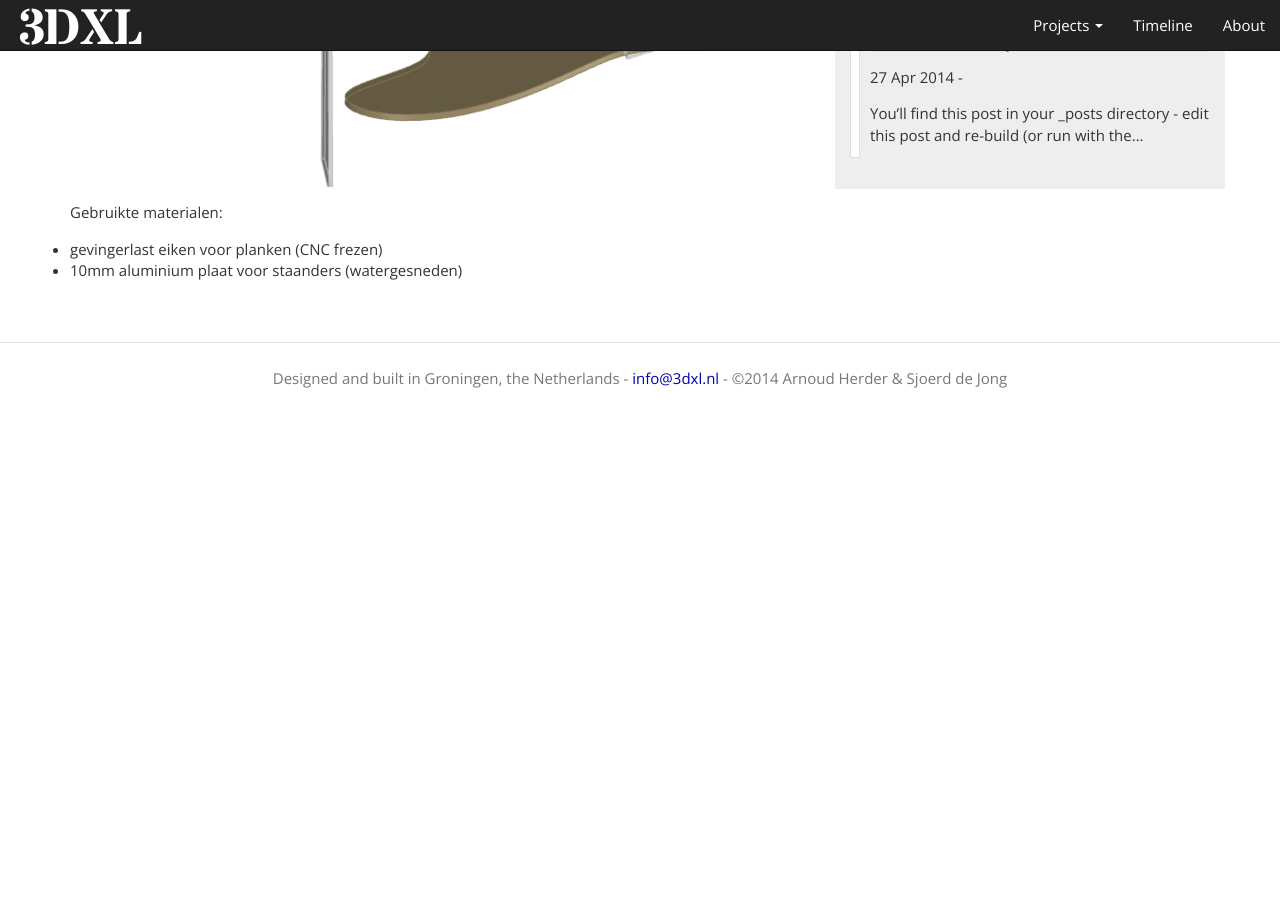
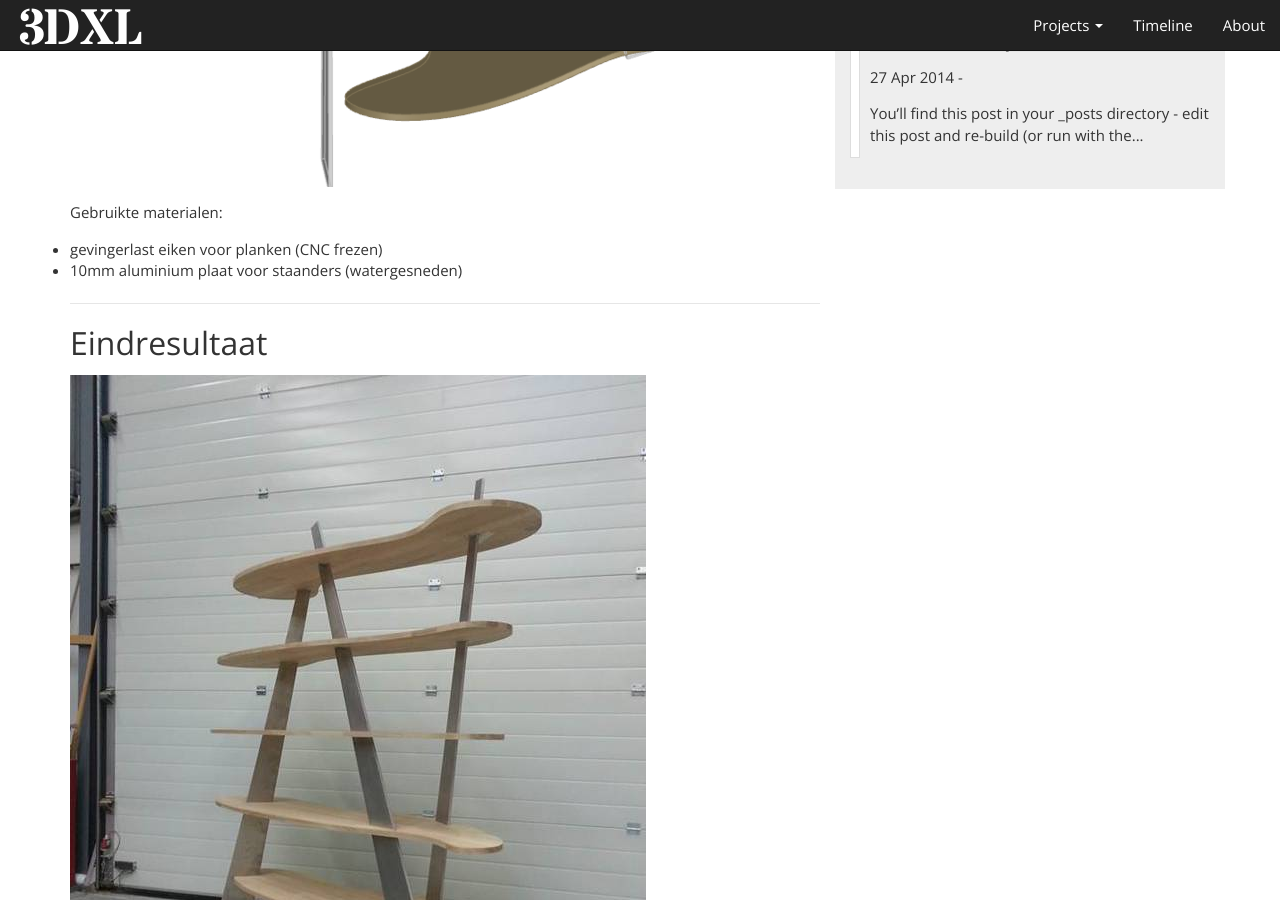
Before and after one commit to 3dxl/3dxl.github.io, a Jekyll site: the page built from _posts/2014-05-13-kast.markdown, in a window 1280 px wide and 900 px high, scrolled down 790 px. Built offline with Jekyll 4.4.1, drawn with Linux system fonts in a browser that asks for light colours; nearby versions of some CDN libraries; Markdown is read by kramdown in place of the engine named in the settings; before the commit the page ends 1195 px from its top, so only the background shows below that.

Commit message:
Automatic message updated from email

```diff
--- a/_posts/2014-05-13-kast.markdown
+++ b/_posts/2014-05-13-kast.markdown
@@ -17,3 +17,8 @@
 
 - gevingerlast eiken voor planken (CNC frezen)
 - 10mm aluminium plaat voor staanders (watergesneden)
+
+---
+
+## Eindresultaat
+![image](https://raw.githubusercontent.com/3dxl/3dxl.github.io/master/photos/2014-05-13/04_image008.midi.jpg)
```
